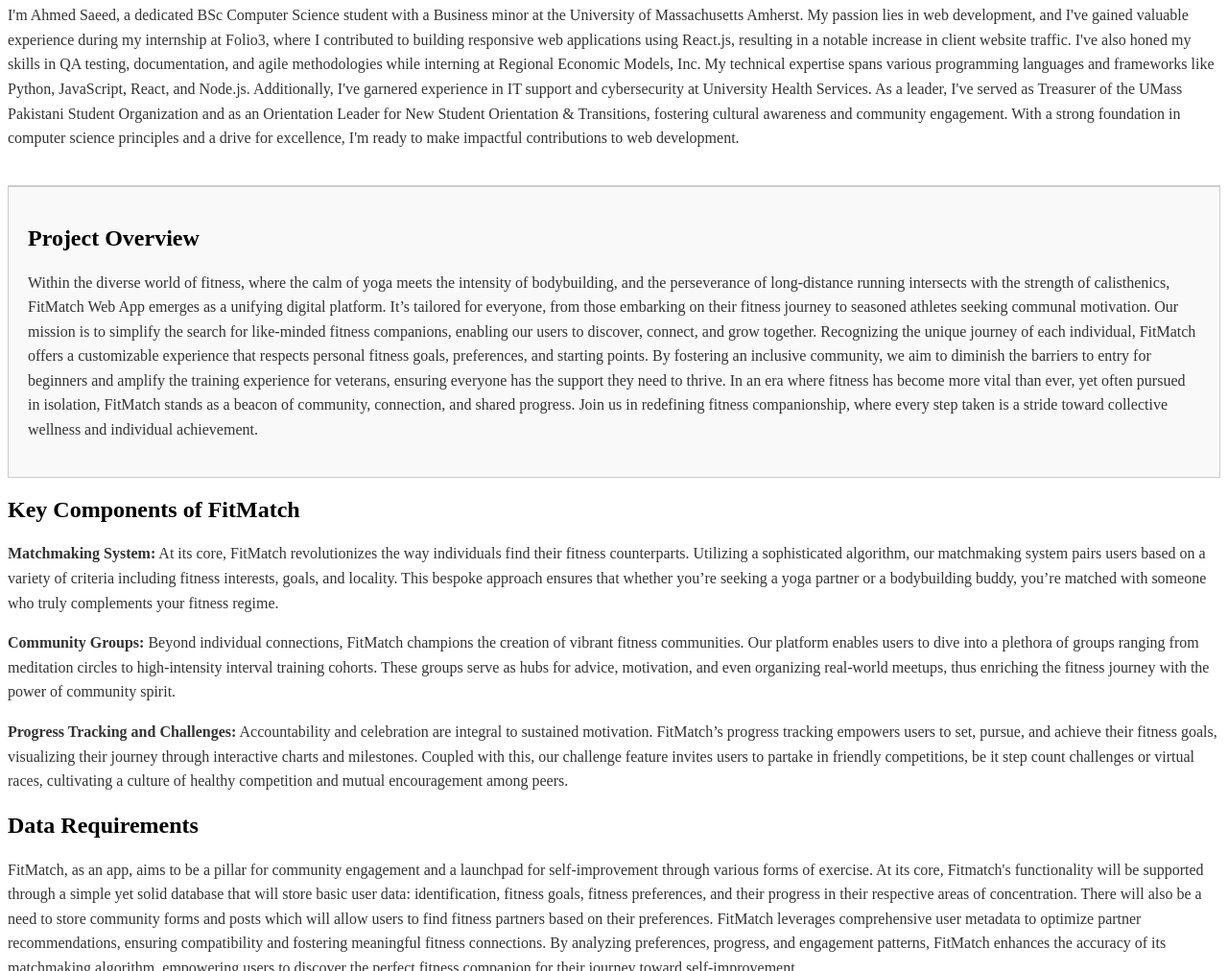
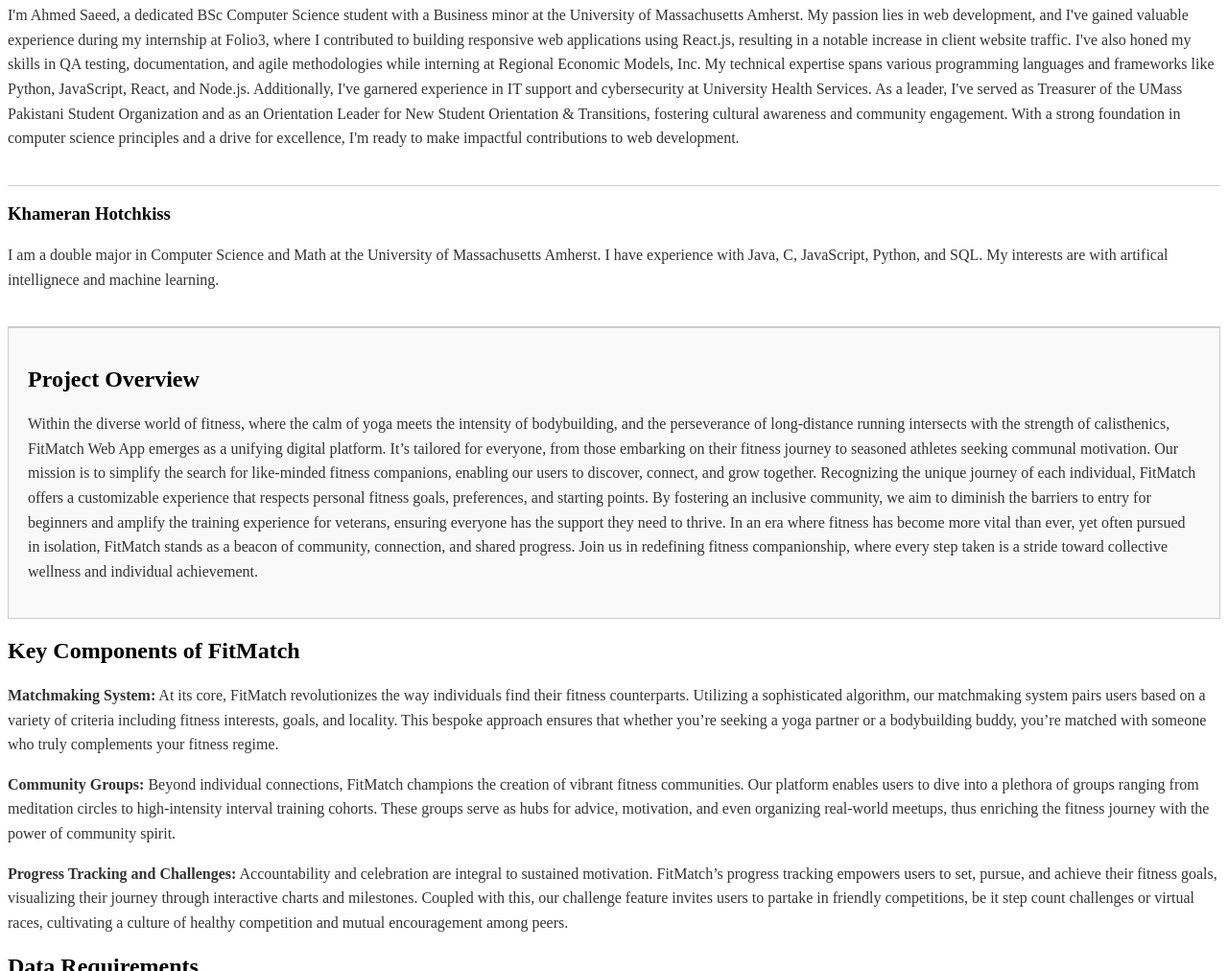
Before and after one commit to Kaosisochukwu/FitMatch-WebApp, a website: page src/docs/milestone-01/index.html in a window 1280 px wide. Shown: the part 742-1754 px from the top of the page at 96% size. Drawn offline with Linux system fonts and the light colour scheme.

Commit message:
Added bio

```diff
--- a/src/docs/milestone-01/index.html
+++ b/src/docs/milestone-01/index.html
@@ -45,6 +45,12 @@
                 <!-- <img src="path/to/ahmed-profile-picture.jpg" alt="Ahmed Saeed"> -->
                 <h3>Ahmed Saeed</h3>
                 <p>I'm Ahmed Saeed, a dedicated BSc Computer Science student with a Business minor at the University of Massachusetts Amherst. My passion lies in web development, and I've gained valuable experience during my internship at Folio3, where I contributed to building responsive web applications using React.js, resulting in a notable increase in client website traffic. I've also honed my skills in QA testing, documentation, and agile methodologies while interning at Regional Economic Models, Inc. My technical expertise spans various programming languages and frameworks like Python, JavaScript, React, and Node.js. Additionally, I've garnered experience in IT support and cybersecurity at University Health Services. As a leader, I've served as Treasurer of the UMass Pakistani Student Organization and as an Orientation Leader for New Student Orientation & Transitions, fostering cultural awareness and community engagement. With a strong foundation in computer science principles and a drive for excellence, I'm ready to make impactful contributions to web development.</p>
+            </div>
+
+            <!-- Khameran Hotchkiss Profile -->
+            <div class="team-member">
+                <h3>Khameran Hotchkiss</h3>
+                <p>I am a double major in Computer Science and Math at the University of Massachusetts Amherst. I have experience with Java, C, JavaScript, Python, and SQL. My interests are with artifical intellignece and machine learning.</p>
             </div>
         </section>
 
```
